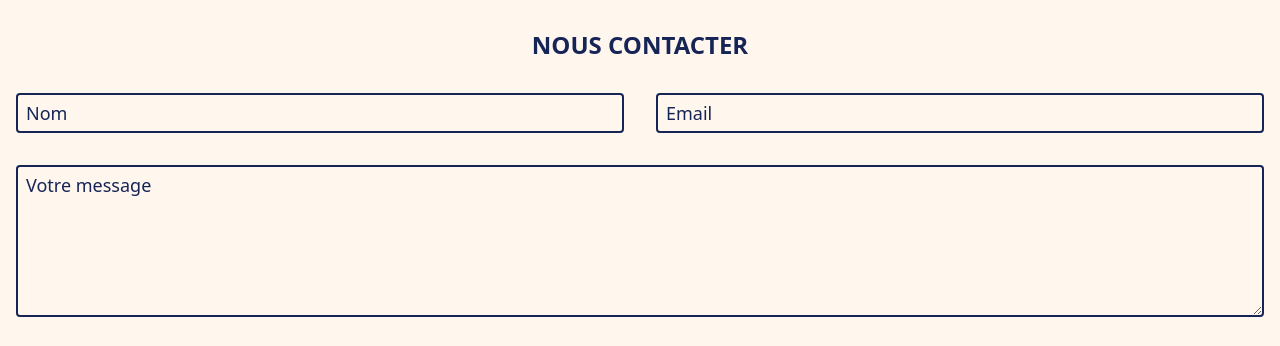
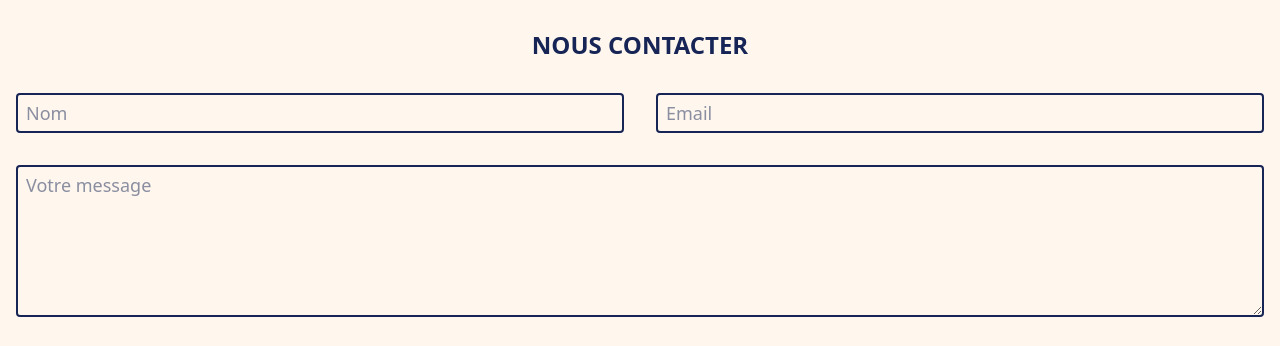
Before and after one commit to Maxime-Meteye/klivio-tailwind, a website built with Vite: page index.html in a window 1280 px wide. Shown: the part 4354-4700 px from the top of the page. Built offline with nearby package versions, Linux system fonts and the light colour scheme.

Commit message:
fixed placeholder

```diff
--- a/index.html
+++ b/index.html
@@ -400,10 +400,10 @@
 			<h6 class="font-black text-2xl mb-8">NOUS CONTACTER</h6>
 			<form class="flex flex-col gap-8 text-lg">
 				<div class="flex flex-col md:flex-row flex-1 gap-8">
-					<input class="flex-1 rounded-sm border-blue-950 border-2" type="text" value="Nom" >
-					<input class="flex-1  rounded-sm border-blue-950 border-2" type="email" value="Email" >
+					<input class="flex-1 rounded-sm border-blue-950 border-2" type="text" placeholder="Nom" >
+					<input class="flex-1  rounded-sm border-blue-950 border-2" type="email" placeholder="Email" >
 				</div>
-				<textarea id="message" cols="30" rows="5" class="rounded-sm border-blue-950 border-2" >Votre message</textarea>
+				<textarea id="message" cols="30" rows="5" class="rounded-sm border-blue-950 border-2" placeholder="Votre message"></textarea>
 				<button class=" btn rounded-xl border-blue-950 border-2 bg-blue-950 text-orange-50">Envoyer</button>
 			</form>
 		</section>
```
